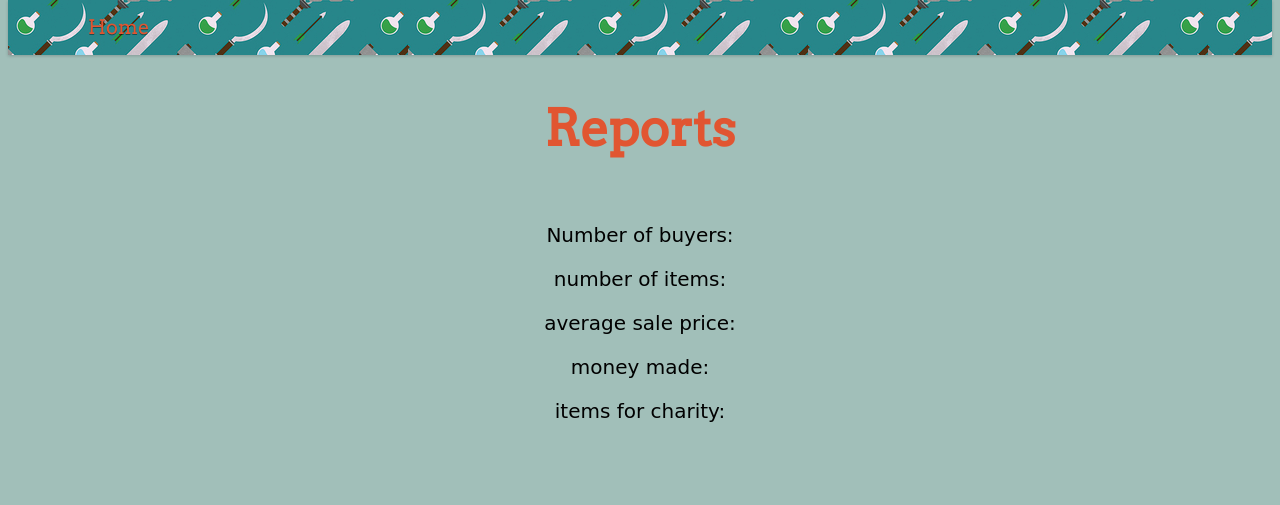
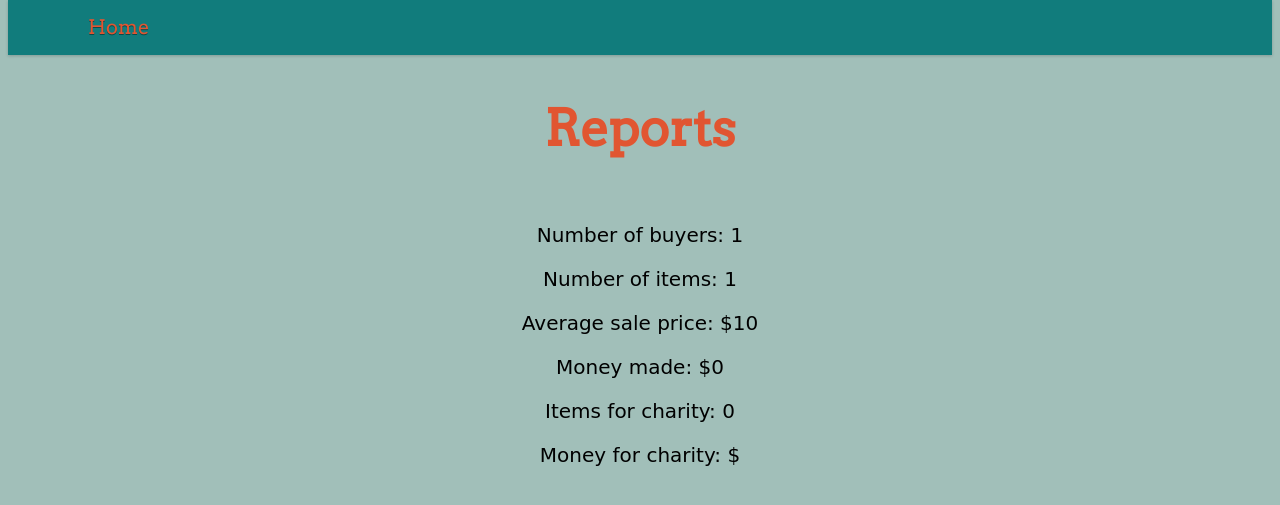
Before and after one commit to folkebl/Operation-Squirrel, a PHP site: page /Reports.php in a window 1280 px wide. Shown: the part 16-521 px from the top of the page. Run offline with PHP 8.4, Linux system fonts and the light colour scheme; tables that the repository leaves empty or names only in its code hold one stand-in row (values such as "Sample post").

Commit message:
Add files via upload
The reports page is done and the css title bar is updated

```diff
--- a/Reports.php
+++ b/Reports.php
@@ -1,3 +1,83 @@
+<?php
+    $user = "root";
+    $pass = "";
+    $dbh = new PDO('mysql:host=localhost;dbname=capstone', $user,$pass);
+    //gets the data for number of buyers
+    $user_query = "SELECT COUNT(*) FROM registration WHERE `user_delete` = false;";
+    $user_query = $dbh->prepare($user_query);
+    $user_query->execute();
+    $user_count = $user_query->fetch();
+    //gets the data for number of items
+    $item_query = "SELECT COUNT(*) FROM registration WHERE `user_delete` = false;";
+    $item_query = $dbh->prepare($item_query);
+    $item_query->execute();
+    $item_count = $item_query->fetch();
+    // gets the data for average sale price
+    $average_price_query = "SELECT `iteminformation`.`SellingPrice`
+                            FROM `capstone`.`iteminformation`
+                            Where `item_delete` = false AND `SellingPrice` != 0;";
+    $average_price_query = $dbh->prepare($average_price_query);
+    $average_price_query->execute();
+    $count = 0;
+    $average_price_total = 0;
+    while($average_price = $average_price_query->fetch())
+        {
+            $count++;
+            $average_price_total = $average_price[0] + $average_price_total;
+        }
+        $average_price_total = ($average_price_total / $count);
+    // gets the data and does calculation for money made
+    $all_user_count_query = "SELECT COUNT(*) FROM registration";
+    $all_user_count_query = $dbh->prepare($all_user_count_query);
+    $all_user_count_query->execute();
+    $all_user_count = $all_user_count_query->fetch();
+        //Gets the table data where base on the name selected.
+        $feegrandtotal = 0.0;
+        for($i = 0; $i < $all_user_count[0]; $i++)
+        {
+            $querytabledata = "SELECT `ItemNumber`, `sellerNumber`, `BuyerNumber`, `StartingBid`, `SellingPrice`, `Charity`,`Description` FROM `iteminformation` where sellerNumber = :nameofuser AND item_delete = 0;";
+            $tablestatement = $dbh->prepare($querytabledata);
+            $tablestatement->bindparam(':nameofuser',$i);
+            $tablestatement->execute();
+            $RunningTotal = 0;
+            $itemcounter = 0;
+            $feetotal = 0.0;
+            $feerunningtotal = 0.0;
+            while($row = $tablestatement->fetch()):
+                $fee = 0;
+                $itemTotal = 0;
+                if(!($row[5]) && ($row[4] != "0"))
+                {
+                $itemcounter++;
+                $RunningTotal += $row[4];
+                $itemTotal += $row[4];
+                if($itemcounter >= 6 && $itemcounter <= 15)
+                    {
+                    $feetotal = $feetotal + .25;
+                    $fee = .25;
+                    }
+                elseif($itemcounter >= 16 && $itemcounter <= 25)
+                    {
+                        $feetotal = $feetotal + .50;
+                        $fee = .50;
+                    }
+                }
+                $feegrandtotal = $feegrandtotal + $fee;
+            endwhile;
+        }
+    //Gets the data for items for charity
+    $item_charity_query = "SELECT COUNT(*) FROM iteminformation WHERE `Charity` = True;";
+    $item_charity_query = $dbh->prepare($item_charity_query);
+    $item_charity_query->execute();
+    $charity_item_count = $item_charity_query->fetch();
+    //Gets the data for items for charity
+    $money_charity_query = "SELECT SUM(`SellingPrice`) FROM iteminformation WHERE `Charity` = True;";
+    $money_charity_query = $dbh->prepare($money_charity_query);
+    $money_charity_query->execute();
+    $charity_money = $money_charity_query->fetch();
+
+
+?>
 <!DOCTYPE html>
 <html>
 <title>Reports</title>
@@ -16,11 +96,12 @@
             <h1>Reports</h1>
         </div>
         <div class = "reportstext">
-            <p>Number of buyers:</p>
-            <p>number of items:</p>
-            <p>average sale price:</p>
-            <p>money made:</p>
-            <p>items for charity:</p>
+            <p>Number of buyers: <?php echo $user_count[0];?></p>
+            <p>Number of items: <?php echo $item_count[0];?></p>
+            <p>Average sale price: $<?php echo $average_price_total;?></p>
+            <p>Money made: $<?php echo $feegrandtotal;?></p>
+            <p>Items for charity: <?php echo $charity_item_count[0];?> </p>
+            <p>Money for charity: $<?php echo $charity_money[0];?> </p>
         </div>
  </body>
 </html>
--- a/stylesheet.css
+++ b/stylesheet.css
@@ -86,7 +86,8 @@
         width:100%;
         height:54.5px;
         box-shadow:0px 1px 3px rgba(0,0,0,0.2);
-        background-image: url(geo3..jpg);
+        /* background-image: url(geo3..jpg); */
+        background-color: #117C7C;
         background-repeat: repeat;
 
 
```
